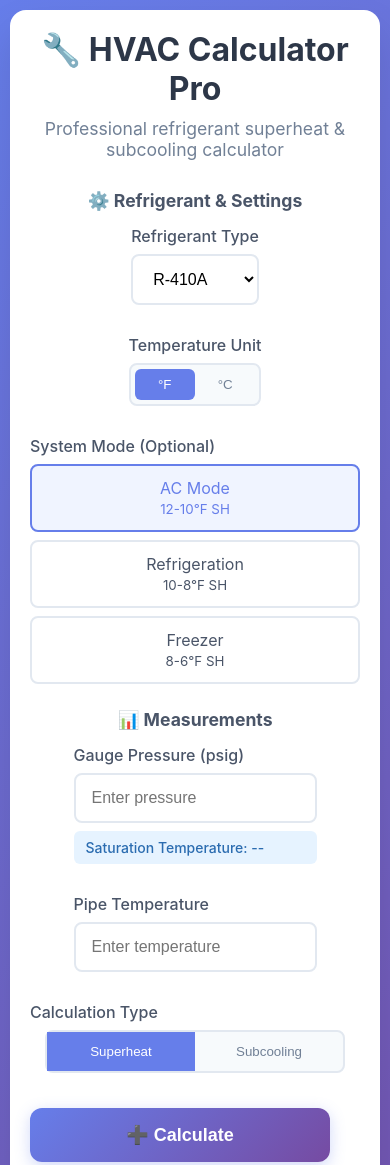
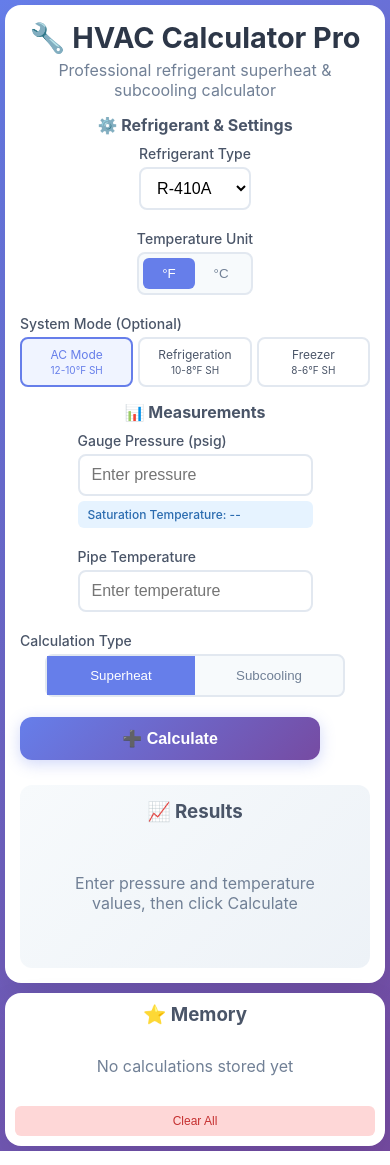
Before and after one commit to Dmalkokian/pt-cal, a plain HTML site: page index.html in a window 390 px wide. Shown: the top 1165 px of the page. Drawn offline with Linux system fonts and the light colour scheme.

Commit message:
Update index.html

```diff
--- a/index.html
+++ b/index.html
@@ -302,70 +302,109 @@
 
         @media (max-width: 768px) {
             body {
-                padding: 10px;
+                padding: 5px;
             }
 
             .container {
                 grid-template-columns: 1fr;
-                gap: 15px;
+                gap: 10px;
                 max-width: 100%;
                 margin: 0 auto;
             }
 
             .main-panel {
-                padding: 20px;
+                padding: 15px;
                 margin: 0 auto;
                 width: 100%;
                 max-width: 500px;
             }
 
             .memory-panel {
-                padding: 15px;
+                padding: 10px;
                 margin: 0 auto;
                 width: 100%;
                 max-width: 500px;
             }
 
+            .form-section {
+                margin-bottom: 15px;
+            }
+
             .form-row {
                 grid-template-columns: 1fr;
-                gap: 15px;
+                gap: 10px;
+                margin-bottom: 10px;
+            }
+
+            .form-group {
+                max-width: 400px;
+                margin: 0 auto 10px auto;
             }
 
             .mode-selector {
-                grid-template-columns: 1fr;
+                grid-template-columns: repeat(3, 1fr);
+                gap: 5px;
+                margin-bottom: 10px;
+                max-width: 400px;
+                margin: 0 auto 10px auto;
+            }
+
+            .mode-btn {
+                padding: 8px 4px;
+                font-size: 12px;
+            }
+
+            .result-grid {
+                grid-template-columns: repeat(2, 1fr);
                 gap: 8px;
             }
 
-            .result-grid {
-                grid-template-columns: 1fr;
-                gap: 12px;
+            .result-card {
+                padding: 12px;
+            }
+
+            .result-value {
+                font-size: 18px;
             }
 
             h1 {
-                font-size: 2rem;
+                font-size: 1.8rem;
                 text-align: center;
+                margin-bottom: 5px;
             }
 
             .subtitle {
                 text-align: center;
+                margin-bottom: 15px;
+                font-size: 1rem;
             }
 
             .form-section h3 {
                 text-align: center;
-                font-size: 1.1rem;
+                font-size: 1rem;
+                margin-bottom: 10px;
             }
 
             .results-header h3 {
                 text-align: center;
+                margin-bottom: 10px;
             }
 
             .memory-section h3 {
                 text-align: center;
+                margin-bottom: 10px;
+            }
+
+            .results-section {
+                margin-top: 15px;
+                padding: 15px;
             }
 
             .calculate-btn {
-                margin: 20px auto;
+                margin: 10px auto;
                 max-width: 300px;
+                padding: 12px 20px;
+                font-size: 16px;
             }
 
             .unit-toggle, .sh-sc-toggle {
@@ -373,19 +412,33 @@
                 margin: 0 auto;
             }
 
-            .mode-selector {
-                max-width: 400px;
-                margin: 0 auto;
+            select, input {
+                font-size: 16px;
+                padding: 10px 12px;
             }
 
-            select, input {
-                font-size: 16px;
-                padding: 14px 16px;
+            .saturation-display {
+                margin-top: 5px;
+                padding: 6px 10px;
+                font-size: 12px;
             }
 
-            .form-group {
-                max-width: 400px;
-                margin: 0 auto 15px auto;
+            .memory-item {
+                padding: 10px;
+                margin-bottom: 8px;
+            }
+
+            .memory-item-header {
+                font-size: 12px;
+            }
+
+            .memory-item-data {
+                font-size: 11px;
+            }
+
+            label {
+                margin-bottom: 5px;
+                font-size: 14px;
             }
         }
     </style>
```
